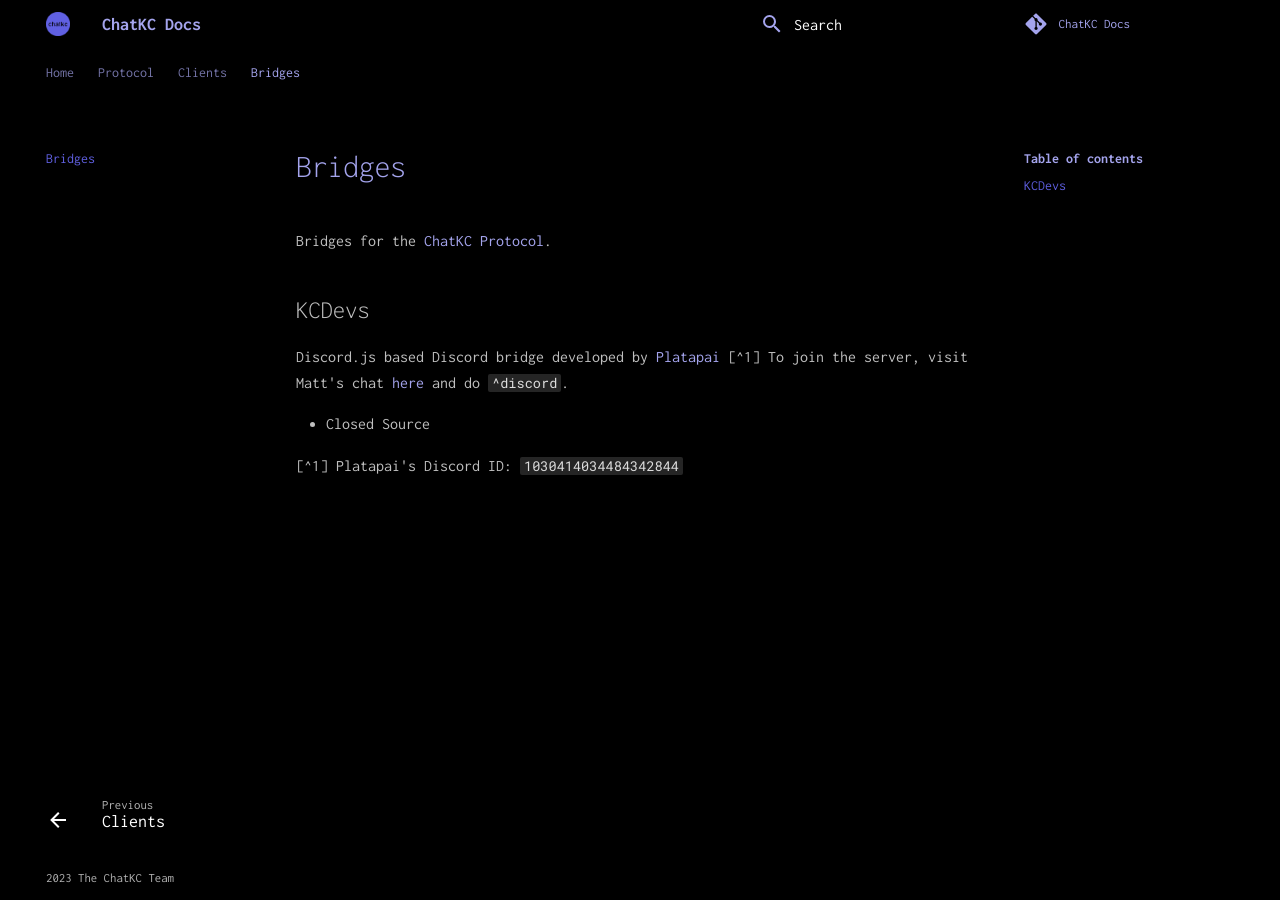
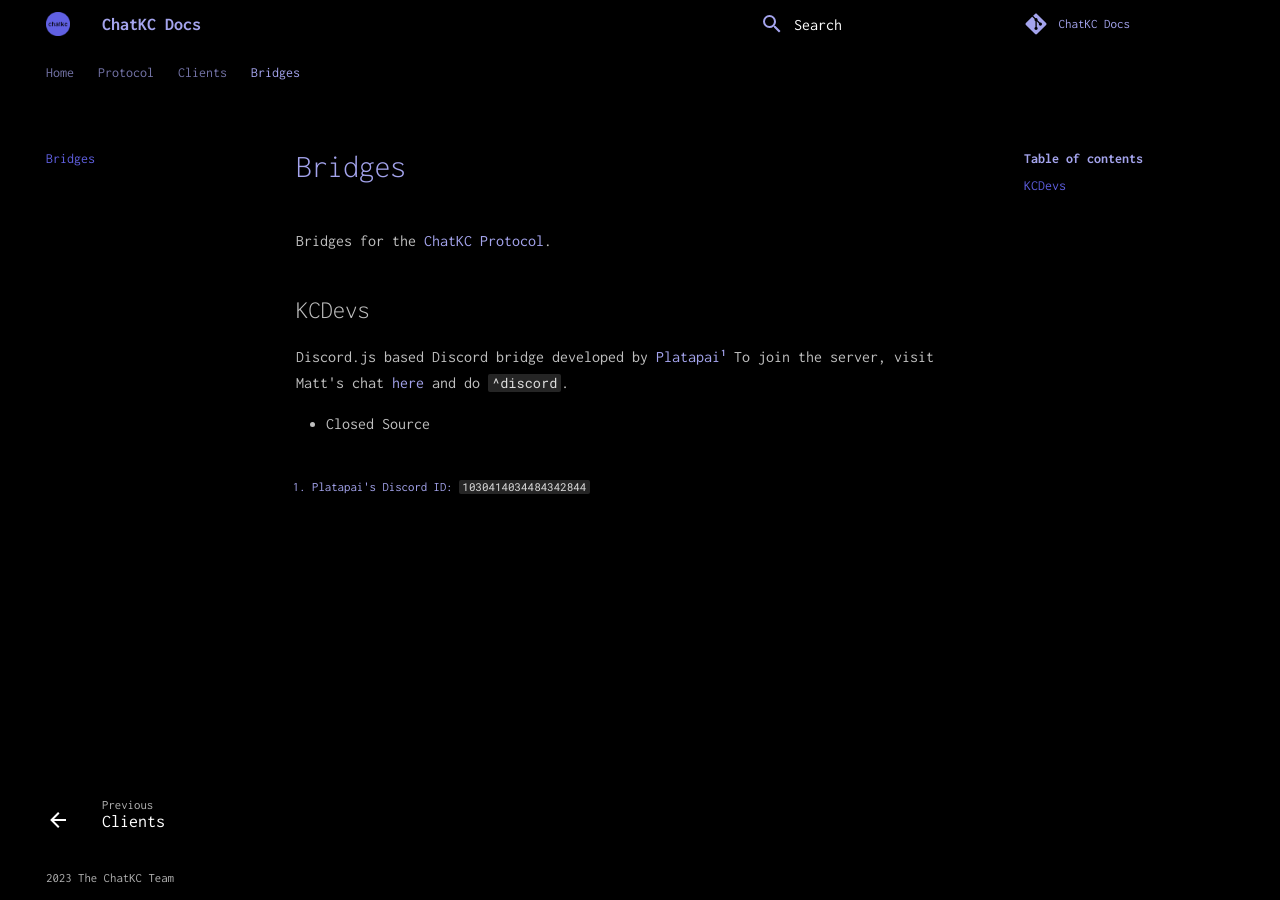
Before and after one commit to chatkc/chatkc.github.io, an MkDocs documentation site: the page built from docs/bridges.md, in a window 1280 px wide. Built offline with MkDocs 1.6.1 and Material for MkDocs 9.7.7, drawn with Linux system fonts in a browser that asks for light colours; comment, search, counter and statistics services are not loaded.

Commit message:
Various fixes

````diff
--- a/docs/bridges.md
+++ b/docs/bridges.md
@@ -4,7 +4,7 @@
 
 ## KCDevs
 
-Discord.js based Discord bridge developed by [Platapai](https://github.com/L3m0n-Cao) [^1]
+Discord.js based Discord bridge developed by [Platapai](https://github.com/L3m0n-Cao)[^1]
 To join the server, visit Matt's chat [here](https://stream.mattkc.com/chat/) and do `^discord`.
 
 * Closed Source
@@ -18,5 +18,5 @@
 *
 --->
 
-[^1] Platapai's Discord ID: ```1030414034484342844```
+[^1]: Platapai's Discord ID: ```1030414034484342844```
 <!--- [^2] janLuna's Discord ID: ```849010835225444382``` --->
--- a/mkdocs.yml
+++ b/mkdocs.yml
@@ -10,6 +10,9 @@
     - Protocol: protocol.md
     - Clients: clients.md
     - Bridges: bridges.md
+
+markdown_extensions:
+  - footnotes
 
 theme:
   logo: images/chatkccircle.png
````
Also changed, not shown: docs/images/chatkcsquarelowres.png (renamed from docs/images/chatkcsqlowres.png).
